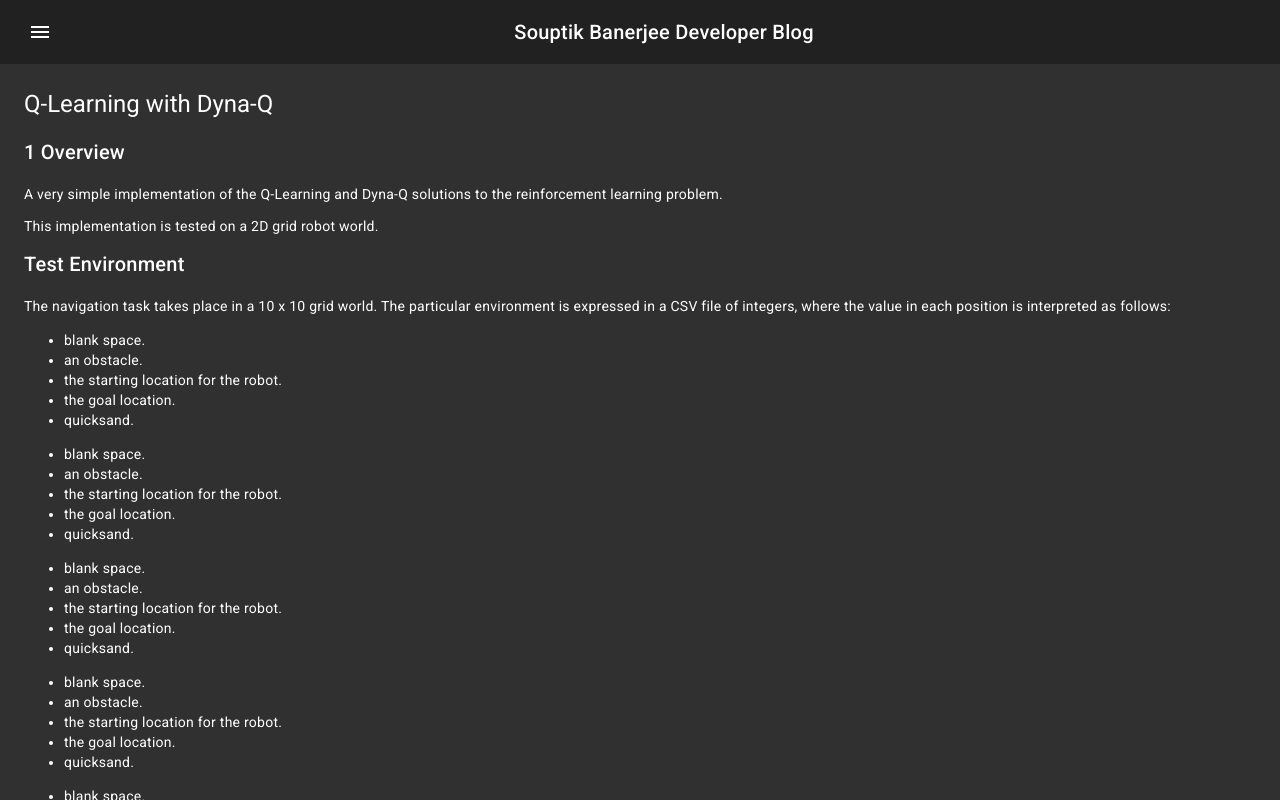
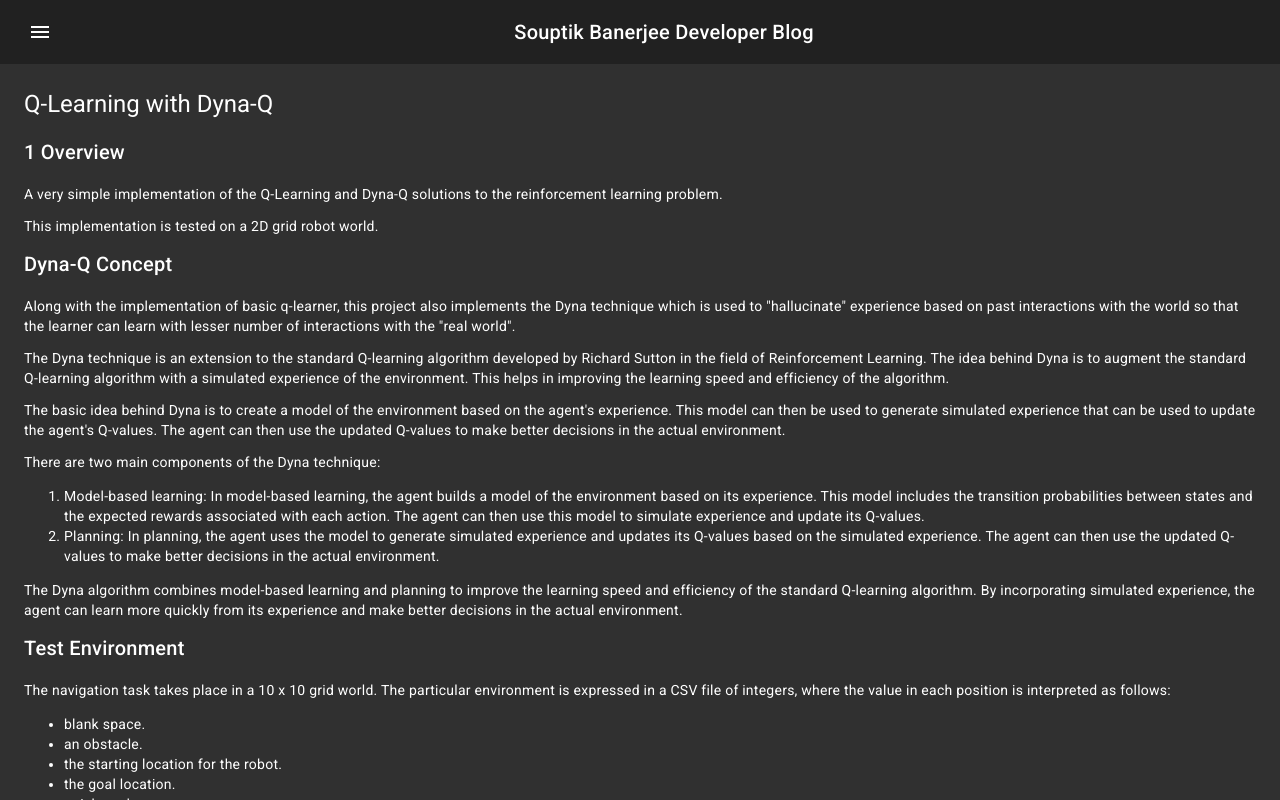
Before and after one commit to souptikmakarov/souptik_portfolio, an Angular app: page / in a window 1280 px wide. Built offline with nearby package versions, Linux system fonts and the light colour scheme.

Commit message:
dyna q theory

```diff
--- a/src/app/qlearner-basic/qlearner-basic.component.html
+++ b/src/app/qlearner-basic/qlearner-basic.component.html
@@ -1,68 +1,69 @@
 <h1>Q-Learning with Dyna-Q</h1>
-
 
 <h2>1 Overview</h2>
 
-<p>A very simple implementation of the Q-Learning and Dyna-Q solutions to the reinforcement learning problem.</p>
+<p>
+  A very simple implementation of the Q-Learning and Dyna-Q solutions to the
+  reinforcement learning problem.
+</p>
 <p>This implementation is tested on a 2D grid robot world.</p>
 
+<h2>Dyna-Q Concept</h2>
 
+<p>
+  Along with the implementation of basic q-learner, this project also implements
+  the Dyna technique which is used to "hallucinate" experience based on past
+  interactions with the world so that the learner can learn with lesser number
+  of interactions with the "real world".
+</p>
+
+<p>
+  The Dyna technique is an extension to the standard Q-learning algorithm
+  developed by Richard Sutton in the field of Reinforcement Learning. The idea
+  behind Dyna is to augment the standard Q-learning algorithm with a simulated
+  experience of the environment. This helps in improving the learning speed and
+  efficiency of the algorithm.
+</p>
+
+<p>
+  The basic idea behind Dyna is to create a model of the environment based on
+  the agent's experience. This model can then be used to generate simulated
+  experience that can be used to update the agent's Q-values. The agent can then
+  use the updated Q-values to make better decisions in the actual environment.
+</p>
+
+<p>There are two main components of the Dyna technique:</p>
+<ol>
+  <li>
+    Model-based learning: In model-based learning, the agent builds a model of
+    the environment based on its experience. This model includes the transition
+    probabilities between states and the expected rewards associated with each
+    action. The agent can then use this model to simulate experience and update
+    its Q-values.
+  </li>
+  <li>
+    Planning: In planning, the agent uses the model to generate simulated
+    experience and updates its Q-values based on the simulated experience. The
+    agent can then use the updated Q-values to make better decisions in the
+    actual environment.
+  </li>
+</ol>
+
+<p>
+  The Dyna algorithm combines model-based learning and planning to improve the
+  learning speed and efficiency of the standard Q-learning algorithm. By
+  incorporating simulated experience, the agent can learn more quickly from its
+  experience and make better decisions in the actual environment.
+</p>
 
 <h2>Test Environment</h2>
-The navigation task takes place in a 10 x 10 grid world. The particular environment is expressed in a CSV file of integers, where the value in each position is interpreted as follows:
+The navigation task takes place in a 10 x 10 grid world. The particular
+environment is expressed in a CSV file of integers, where the value in each
+position is interpreted as follows:
 <ul>
-    <li>blank space.</li>
-    <li>an obstacle.</li>
-    <li>the starting location for the robot.</li>
-    <li>the goal location.</li>
-    <li>quicksand.</li>
+  <li>blank space.</li>
+  <li>an obstacle.</li>
+  <li>the starting location for the robot.</li>
+  <li>the goal location.</li>
+  <li>quicksand.</li>
 </ul>
-<ul>
-    <li>blank space.</li>
-    <li>an obstacle.</li>
-    <li>the starting location for the robot.</li>
-    <li>the goal location.</li>
-    <li>quicksand.</li>
-</ul>
-<ul>
-    <li>blank space.</li>
-    <li>an obstacle.</li>
-    <li>the starting location for the robot.</li>
-    <li>the goal location.</li>
-    <li>quicksand.</li>
-</ul>
-<ul>
-    <li>blank space.</li>
-    <li>an obstacle.</li>
-    <li>the starting location for the robot.</li>
-    <li>the goal location.</li>
-    <li>quicksand.</li>
-</ul>
-<ul>
-    <li>blank space.</li>
-    <li>an obstacle.</li>
-    <li>the starting location for the robot.</li>
-    <li>the goal location.</li>
-    <li>quicksand.</li>
-</ul>
-<ul>
-    <li>blank space.</li>
-    <li>an obstacle.</li>
-    <li>the starting location for the robot.</li>
-    <li>the goal location.</li>
-    <li>quicksand.</li>
-</ul>
-<ul>
-    <li>blank space.</li>
-    <li>an obstacle.</li>
-    <li>the starting location for the robot.</li>
-    <li>the goal location.</li>
-    <li>quicksand.</li>
-</ul>
-<ul>
-    <li>blank space.</li>
-    <li>an obstacle.</li>
-    <li>the starting location for the robot.</li>
-    <li>the goal location.</li>
-    <li>quicksand.</li>
-</ul>
```
